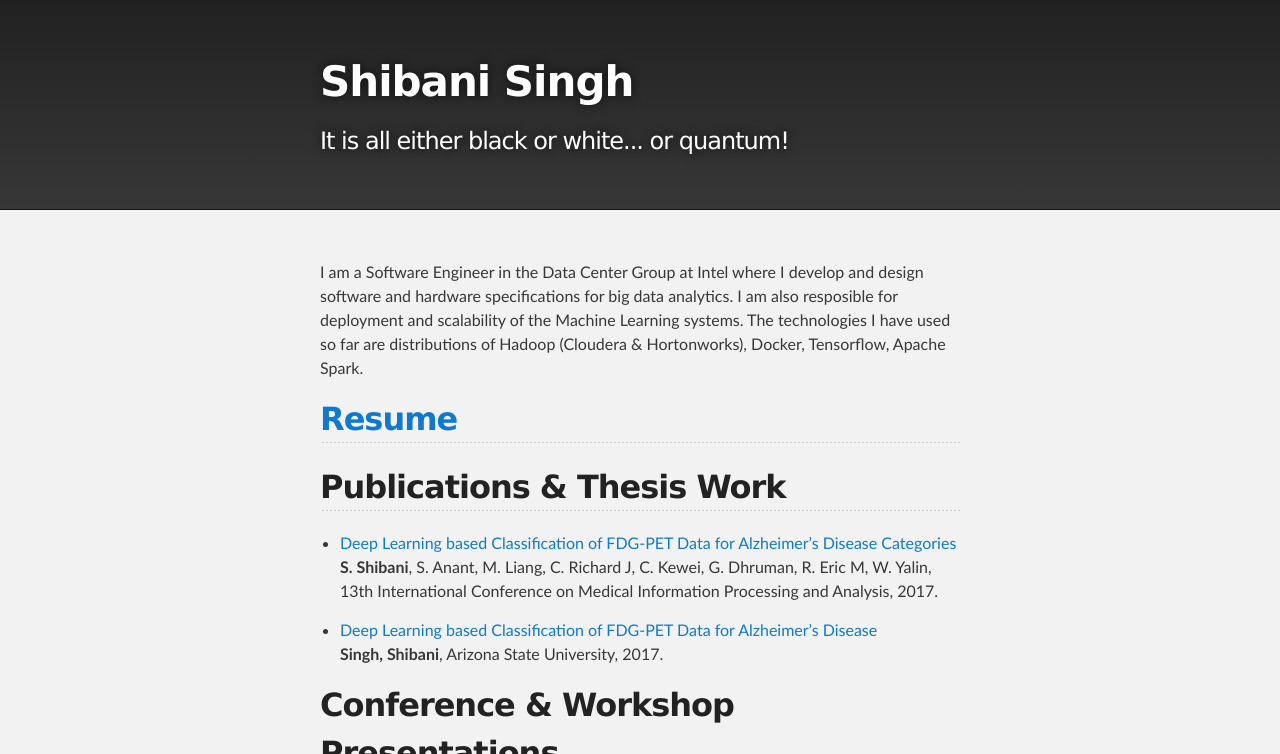
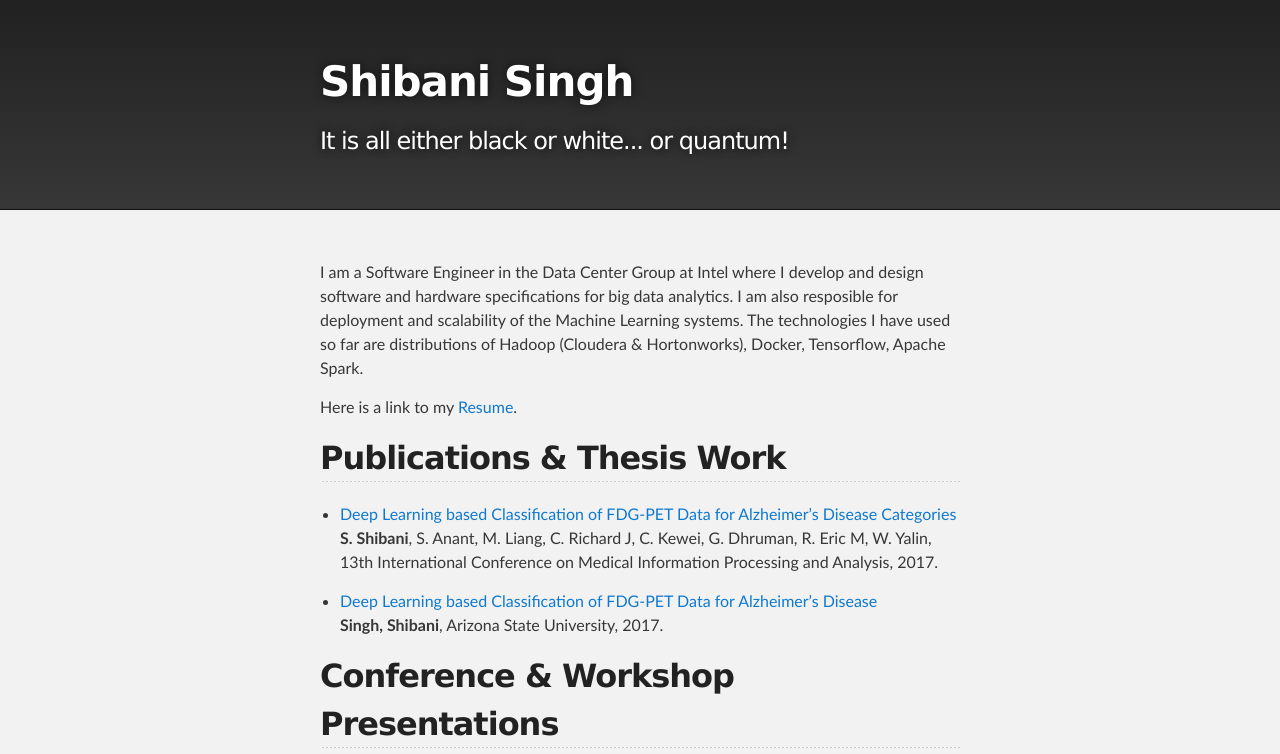
Before and after one commit to paperblack/paperblack.github.io, a Jekyll site: the page built from index.md, in a window 1280 px wide and 900 px high, cut to the strip 0-754 px from the top of the window. Built offline with Jekyll 4.4.1, drawn with Linux system fonts in a browser that asks for light colours.

Commit message:
Update resume linkage

```diff
--- a/index.md
+++ b/index.md
@@ -4,7 +4,7 @@ layout: default
 
 I am a Software Engineer in the Data Center Group at Intel where I develop and design software and hardware specifications for big data analytics. I am also resposible for deployment and scalability of the Machine Learning systems. The technologies I have used so far are distributions of Hadoop (Cloudera & Hortonworks), Docker, Tensorflow, Apache Spark.
 
-## [Resume](https://github.com/paperwhite/Resume/blob/master/Resume_Dec2018.pdf)
+Here is a link to my [Resume](https://github.com/paperwhite/Resume/blob/master/Resume_Dec2018.pdf).
 
 ## Publications & Thesis Work
 
```
